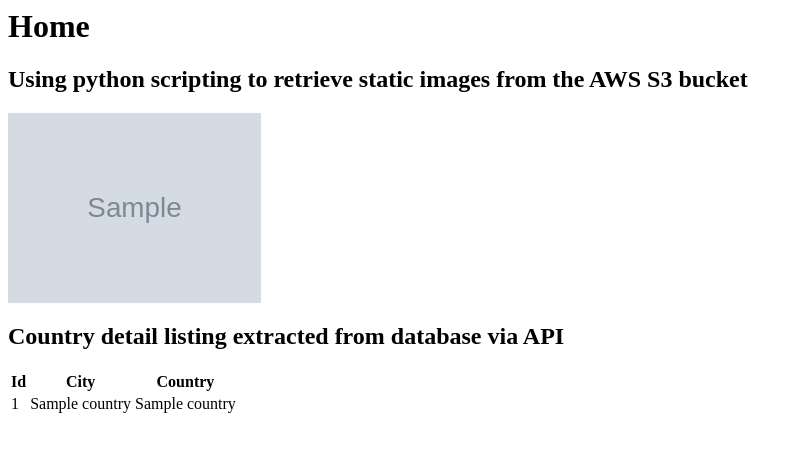
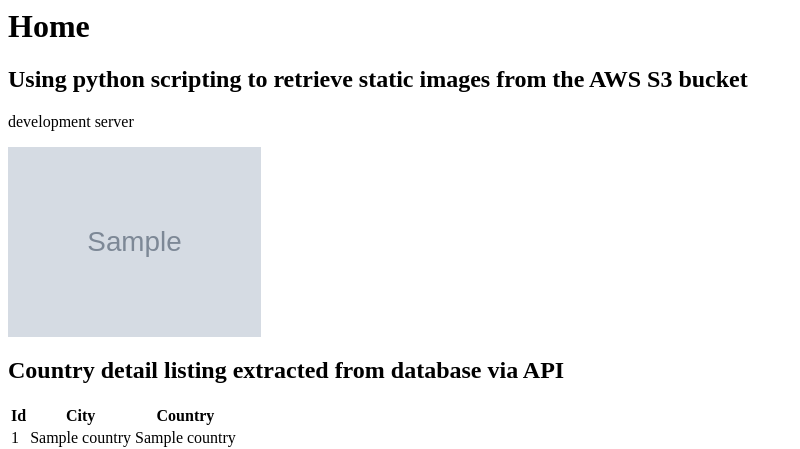
Before and after one commit to mikiedavis/python-country-api, a Flask app: template template/home.html in a window 1280 px wide. Shown: the top 449 px of the page, without its empty margins (0-800 px from the left). Run offline with Flask 2, Linux system fonts and the light colour scheme; the template is opened without the code that fills it: most values are stand-ins (such as "Sample title", 1, 10 or a date in 2020); grey boxes marked "Sample" are stand-in pictures; parts of the project's set-up code (start-up, migrations or seed data) failed here and were passed over.

Commit message:
testing home page

```diff
--- a/template/home.html
+++ b/template/home.html
@@ -6,7 +6,6 @@
               content="width=device-width, initial-scale=1.0" />
         <title>Home</title>
     </head>
-
     <style>
         img {
           width: 20%;
@@ -14,8 +13,8 @@
     </style>
 
 <h1>Home</h1>
-
 <h2>Using python scripting to retrieve static images from the AWS S3 bucket</h2>
+<p>development server</p>
 <div>
 {% for i in imagelist %}
 <img src="{{i}}" alt="">
@@ -38,4 +37,7 @@
 </tr>
 {% endfor %}
 </table>
+
+
+
 </html>
```
